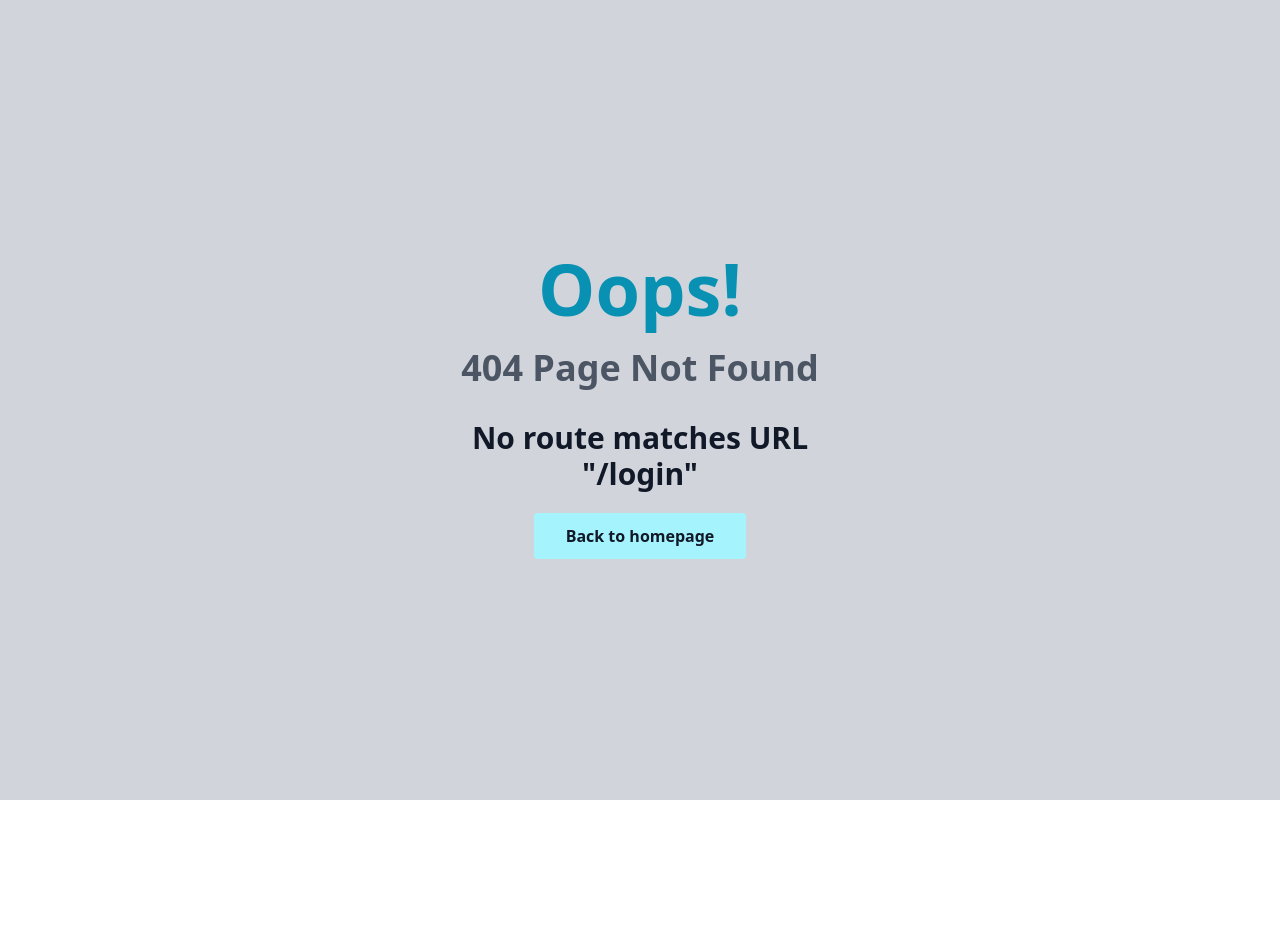
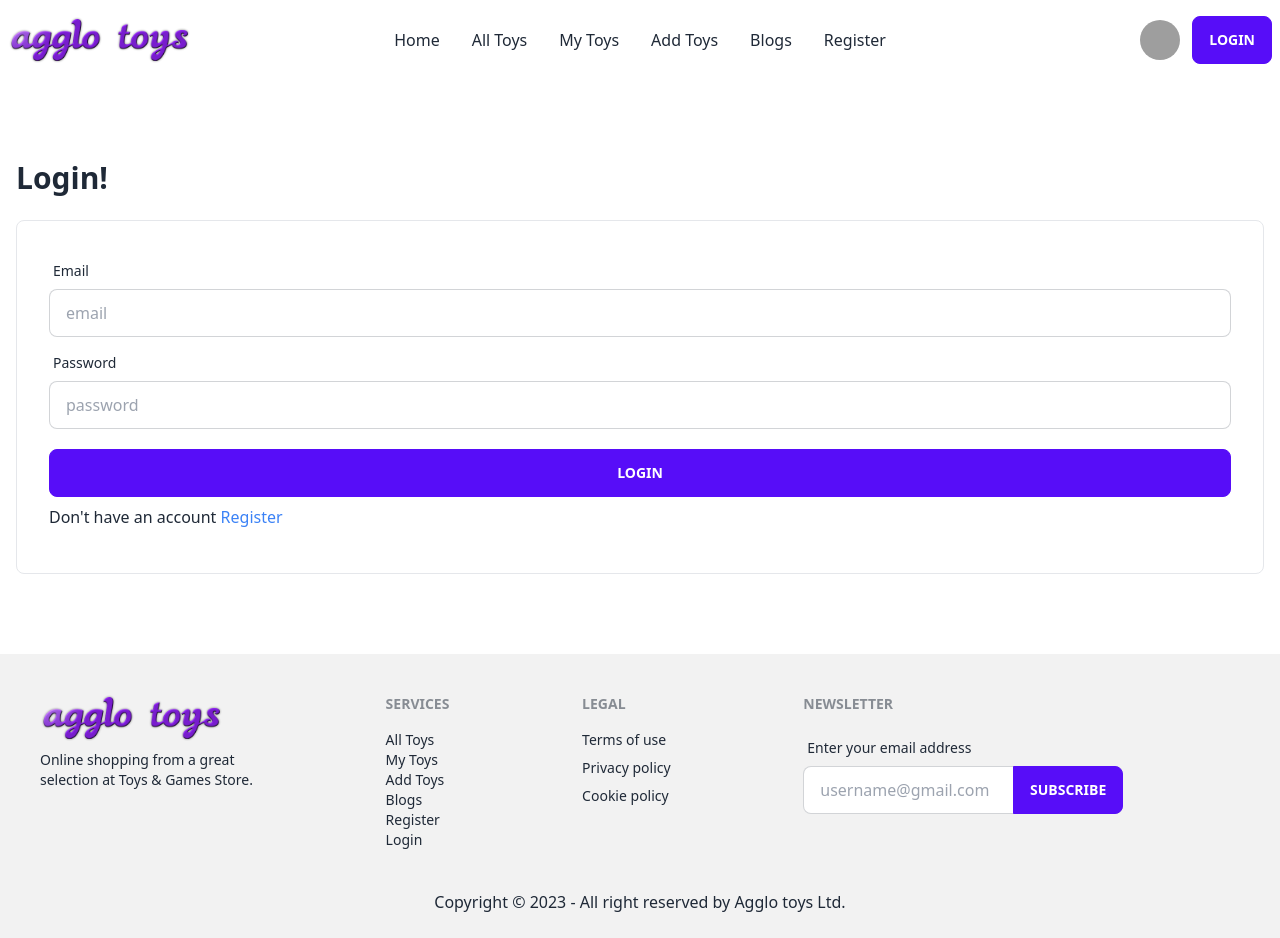
Before and after one commit to monir3355/agglo-toys-client, a React (Vite) app: page /login in a window 1280 px wide. Before the commit this address had no page. Before the commit the page ends 800 px from the top, so only its background shows below. Built offline with nearby package versions, Linux system fonts and the light colour scheme; grey boxes are pictures that could not be loaded.

Commit message:
login form added

```diff
--- /dev/null
+++ b/src/pages/Login.jsx
@@ -0,0 +1,78 @@
+import React, { useState } from "react";
+import { Link } from "react-router-dom";
+
+const Login = () => {
+  const [error, setError] = useState("");
+  const [success, setSuccess] = useState("");
+  const handleLogin = (event) => {
+    event.preventDefault();
+    const form = event.target;
+    const email = form.email.value;
+    const password = form.password.value;
+    console.log(email, password);
+    if (!/(?=.*[A-Z])/.test(password)) {
+      setError("At least one uppercase");
+      return;
+    } else if (!/(?=.*[!#$%&? "])/.test(password)) {
+      setError("At least one special key");
+      return;
+    } else if (password.length < 8) {
+      setError("Please input 8 or more letter");
+      return;
+    }
+  };
+  return (
+    <div className="py-20 mx-4">
+      <div className="flex-col">
+        <div>
+          <h1 className="text-3xl font-bold mb-6">Login!</h1>
+        </div>
+        <form onSubmit={handleLogin} className="border rounded-lg">
+          <div className="card-body">
+            <div className="form-control">
+              <label className="label">
+                <span className="label-text">Email</span>
+              </label>
+              <input
+                type="text"
+                name="email"
+                placeholder="email"
+                className="input input-bordered"
+                required
+              />
+            </div>
+            <div className="form-control">
+              <label className="label">
+                <span className="label-text">Password</span>
+              </label>
+              <input
+                type="password"
+                name="password"
+                placeholder="password"
+                className="input input-bordered"
+                required
+              />
+            </div>
+            <div className="form-control mt-3">
+              <button type="submit" className="btn btn-primary">
+                Login
+              </button>
+            </div>
+            <div className="space-y-3">
+              <p>
+                Don't have an account{" "}
+                <Link to="/register" className="link link-hover text-blue-500">
+                  Register
+                </Link>
+              </p>
+              <p className="text-red-500">{error}</p>
+              <p className="text-green-700">{success}</p>
+            </div>
+          </div>
+        </form>
+      </div>
+    </div>
+  );
+};
+
+export default Login;
--- a/src/routes/Route.jsx
+++ b/src/routes/Route.jsx
@@ -3,6 +3,7 @@ import Main from "../layout/Main";
 import Home from "../pages/home/Home";
 import ErrorPage from "../components/ErrorPage";
 import Register from "../pages/Register";
+import Login from "../pages/Login";
 
 const router = createBrowserRouter([
   {
@@ -18,6 +19,10 @@ const router = createBrowserRouter([
         path: "/register",
         element: <Register />,
       },
+      {
+        path: "/login",
+        element: <Login />,
+      },
     ],
   },
 ]);
```
